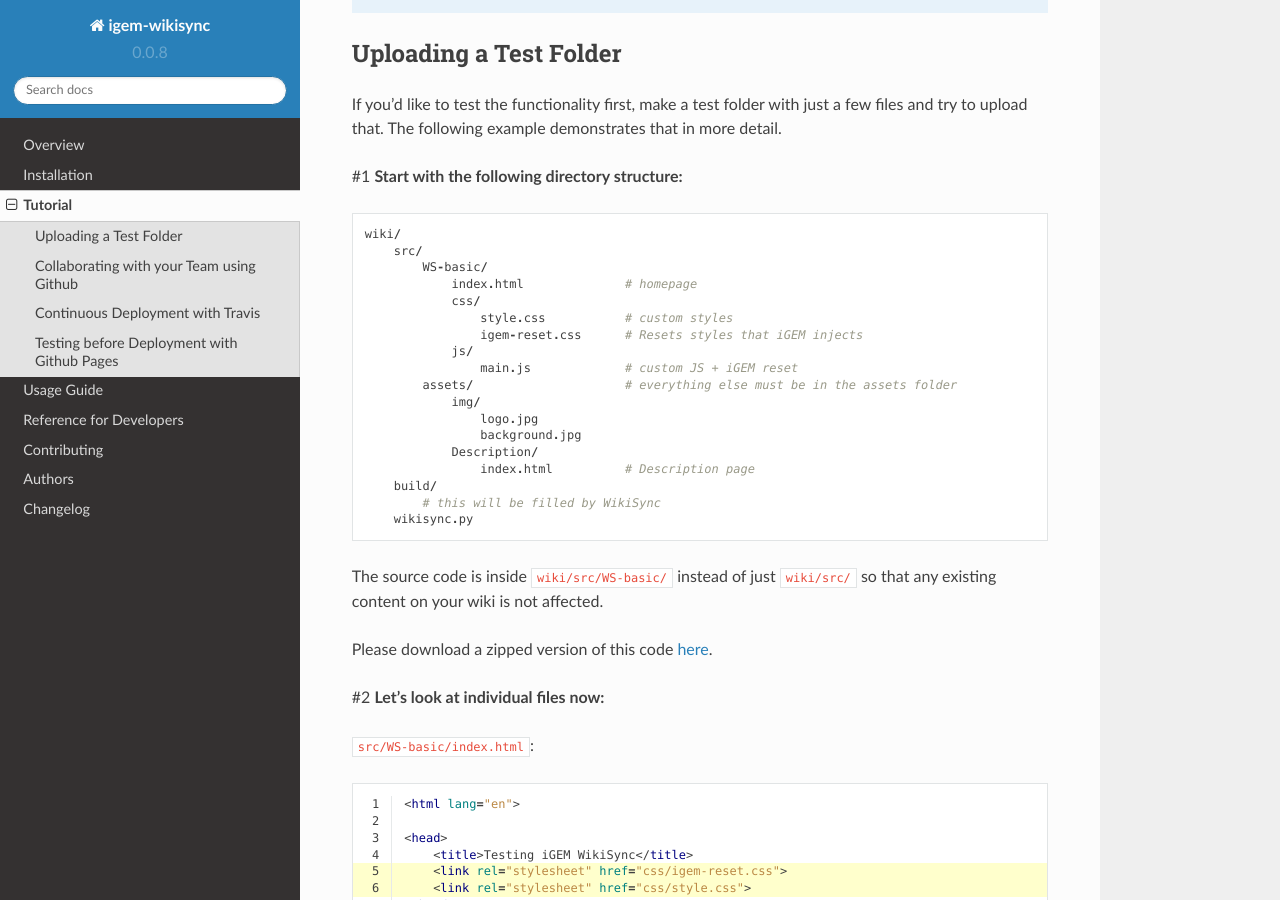
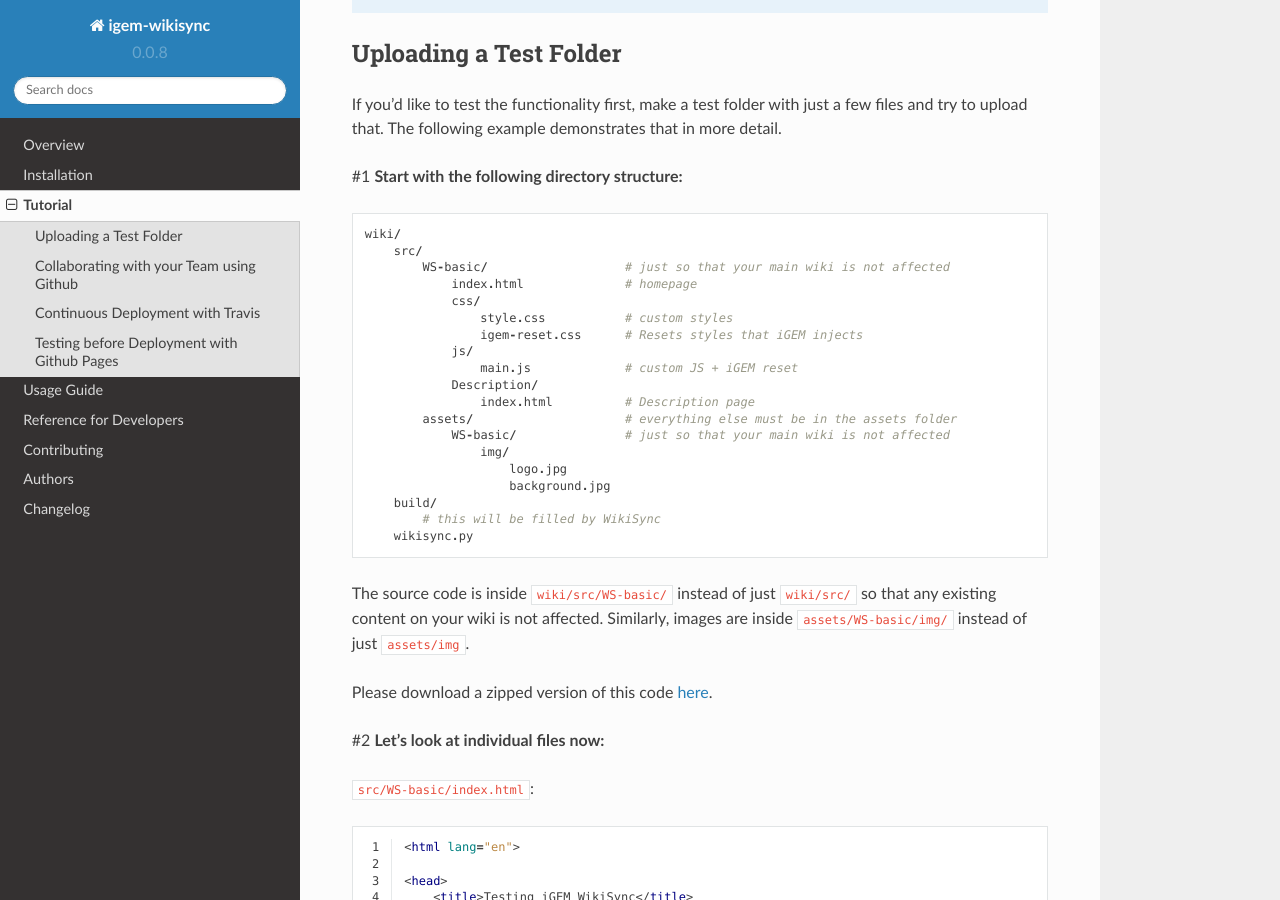
Before and after one commit to igembitsgoa/igem-wikisync, a Sphinx documentation site: the page built from docs/tutorial/index.rst, in a window 1280 px wide and 900 px high, scrolled down 428 px. Built offline with Sphinx 7.4.7 and the Read the Docs theme 2.0.0, drawn with Linux system fonts in a browser that asks for light colours.

Commit message:
Fix file paths in tutorial

```diff
--- a/docs/tutorial/index.rst
+++ b/docs/tutorial/index.rst
@@ -21,24 +21,25 @@ If you'd like to test the functionality first, make a test folder with just a fe
 .. parsed-literal::
     wiki/
         src/
-            WS-basic/
+            WS-basic/                   # just so that your main wiki is not affected
                 index.html              # homepage
                 css/
                     style.css           # custom styles
                     igem-reset.css      # Resets styles that iGEM injects
                 js/
                     main.js             # custom JS + iGEM reset
-            assets/                     # everything else must be in the assets folder
-                img/
-                    logo.jpg
-                    background.jpg
                 Description/
                     index.html          # Description page
+            assets/                     # everything else must be in the assets folder
+                WS-basic/               # just so that your main wiki is not affected
+                    img/
+                        logo.jpg
+                        background.jpg
         build/
             # this will be filled by WikiSync
         wikisync.py
 
-The source code is inside ``wiki/src/WS-basic/`` instead of just ``wiki/src/`` so that any existing content on your wiki is not affected.
+The source code is inside ``wiki/src/WS-basic/`` instead of just ``wiki/src/`` so that any existing content on your wiki is not affected. Similarly, images are inside ``assets/WS-basic/img/`` instead of just ``assets/img``.
 
 Please download a zipped version of this code `here <https://downgit.github.io/#/home?url=https://github.com/igembitsgoa/igem-wikisync-resources/tree/master/basic-example>`_.
 
```
